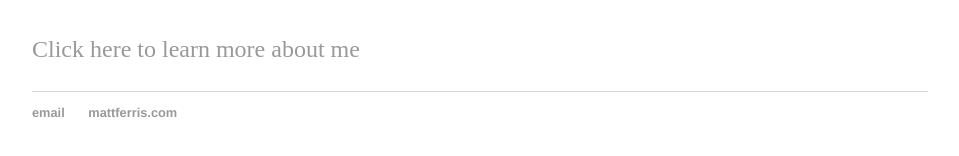
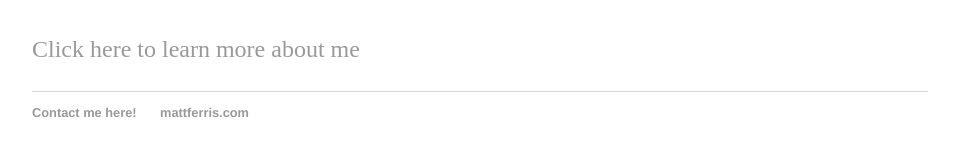
Before and after one commit to mferris2421/mferris2421.github.io, a Jekyll site: the page built from index.html, in a window 1280 px wide. Shown: the part 164-320 px from the top of the page, without its empty margins (160-1119 px from the left). Built offline with Jekyll 4.4.1, drawn with Linux system fonts in a browser that asks for light colours.

Commit message:
Contact update to default.html
Contact update to default.html

```diff
--- a/_layouts/default.html
+++ b/_layouts/default.html
@@ -19,7 +19,7 @@
 			</div><!-- /.container -->
 			<footer>
 	    		<ul>
-	        		<li><a href="mailto:blank">email</a></li>
+	        		<li><a href="mailto:blank">Contact me here!</a></li>
 	        		<li><a href="https://mattferris.com">mattferris.com</a></li>
 				</ul>
 			</footer>
```
